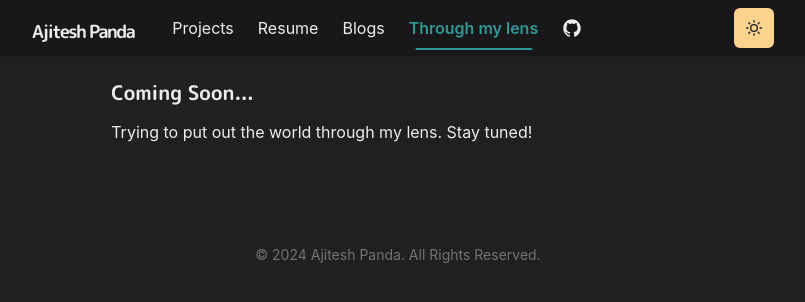
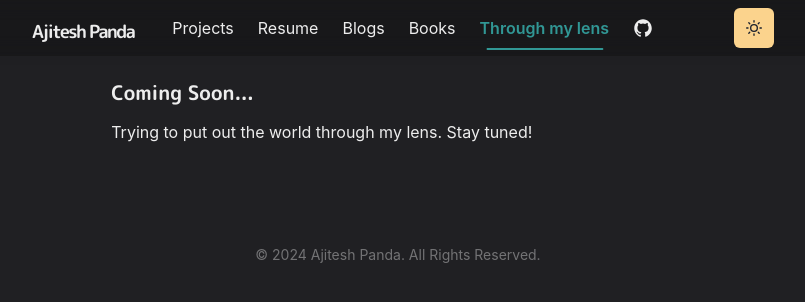
Before and after one commit to ajitesh13/ajitesh13.github.io, a Next.js app: page /posts in a window 1280 px wide. Shown: the top 302 px of the page, without its empty margins (242-1047 px from the left). Built offline with nearby package versions, Linux system fonts and the light colour scheme.

Commit message:
add books in navbar

```diff
--- a/components/navbar.tsx
+++ b/components/navbar.tsx
@@ -139,6 +139,9 @@ const Navbar = (props: NavbarProps) => {
           <LinkItem href="/blogs" path={path} target="">
             Blogs
           </LinkItem>
+          <LinkItem href="/books" path={path} target="">
+            Books
+          </LinkItem>
           <LinkItem href="/posts" path={path} target="">
             Through my lens
           </LinkItem>
@@ -175,6 +178,9 @@ const Navbar = (props: NavbarProps) => {
                 <MenuItem as={MenuLink} href="/blogs">
                   Blogs
                 </MenuItem>
+                <MenuItem as={MenuLink} href="/books">
+                  Books
+                </MenuItem>
                 <MenuItem as={MenuLink} href="/posts">
                   Through my lens
                 </MenuItem>
```
